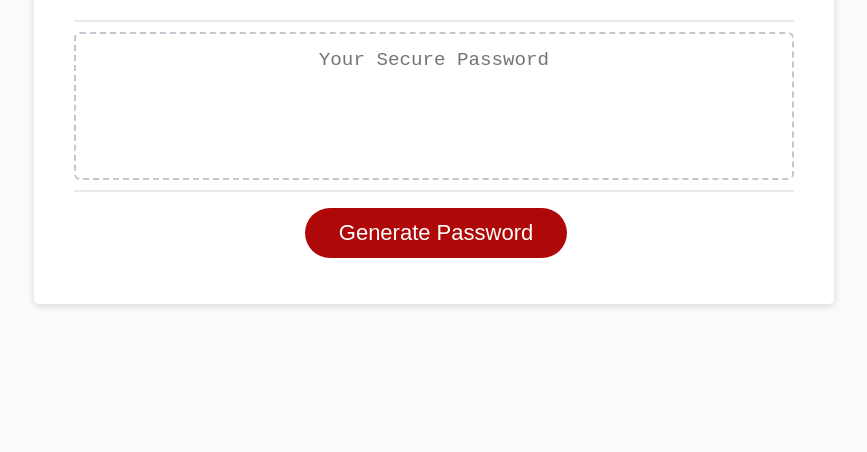
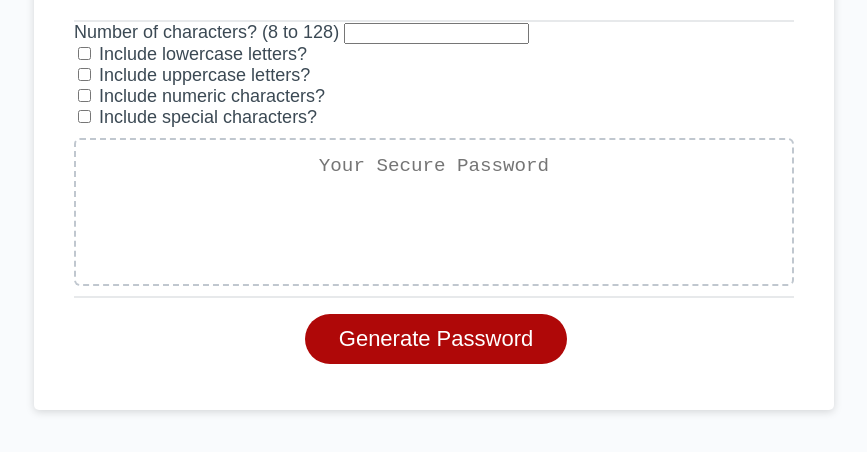
Before and after one commit to tmkeller/password-generator, a plain HTML site: page develop/index.html in a window 1280 px wide. Shown: the part 216-668 px from the top of the page, without its empty margins (206-1073 px from the left). Drawn offline with Linux system fonts and the light colour scheme.

Commit message:
Added character_number input field and character checkboxes, because alerts in UIs create a garbage user experience.

```diff
--- a/develop/index.html
+++ b/develop/index.html
@@ -17,6 +17,18 @@
           <h2>Generate a Password</h2>
         </div>
         <div class="card-body">
+          <div class="input_fields">
+            <label for="character_number">Number of characters? (8 to 128)</label>
+            <input type="number" name="character_number" id="character_number"><br>
+            <input type="checkbox" id="lowercase_characters" name="lowercase_characters" value="lowercase_characters">
+            <label for="lowercase">Include lowercase letters?</label><br>
+            <input type="checkbox" id="uppercase_characters" name="uppercase_characters" value="uppercase_characters">
+            <label for="lowercase">Include uppercase letters?</label><br>
+            <input type="checkbox" id="numeric_characters" name="numeric_characters" value="numeric_characters">
+            <label for="lowercase">Include numeric characters?</label><br>
+            <input type="checkbox" id="special_characters" name="special_characters" value="special_characters">
+            <label for="lowercase">Include special characters?</label><br>
+          </div>
           <textarea
             readonly
             id="password"
```
